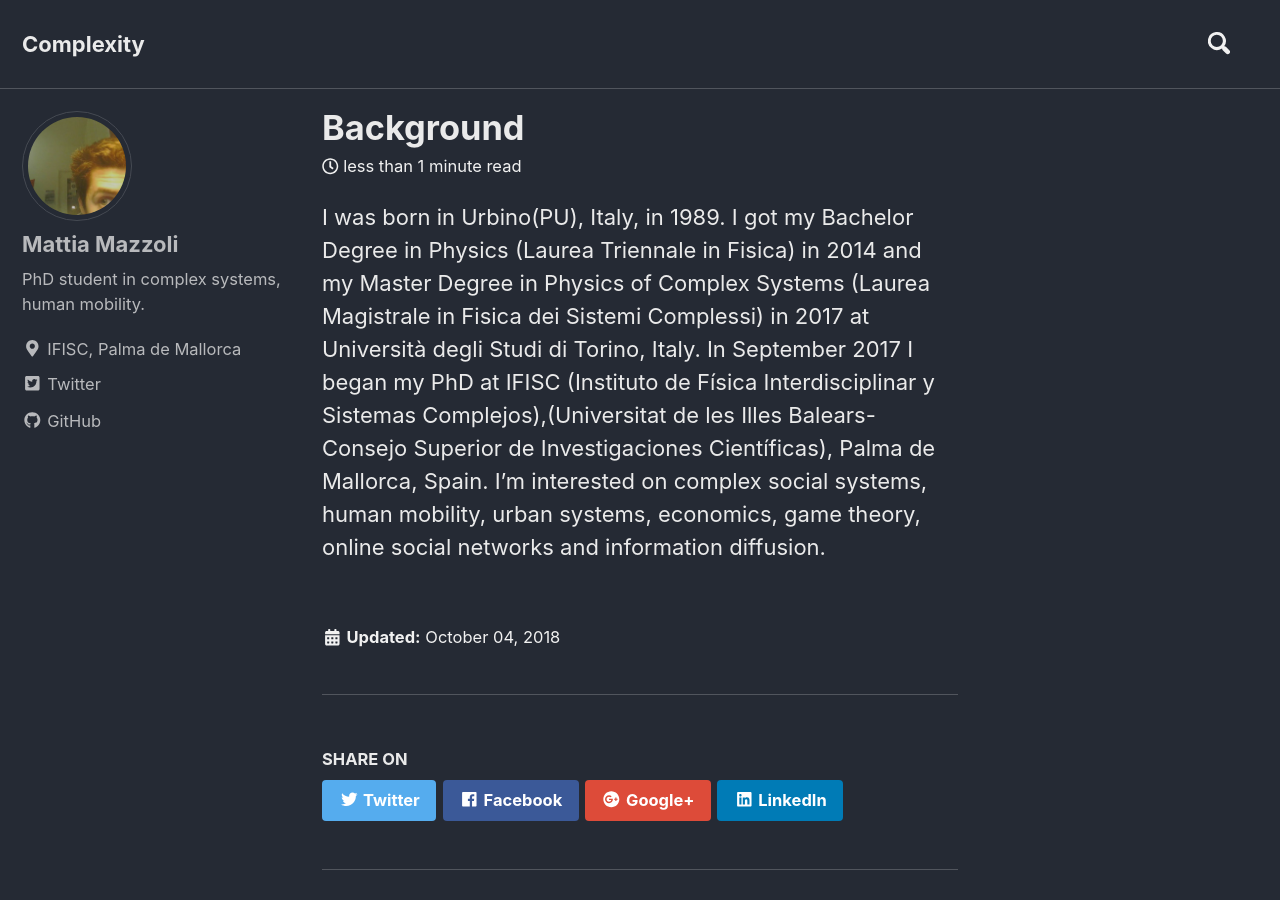
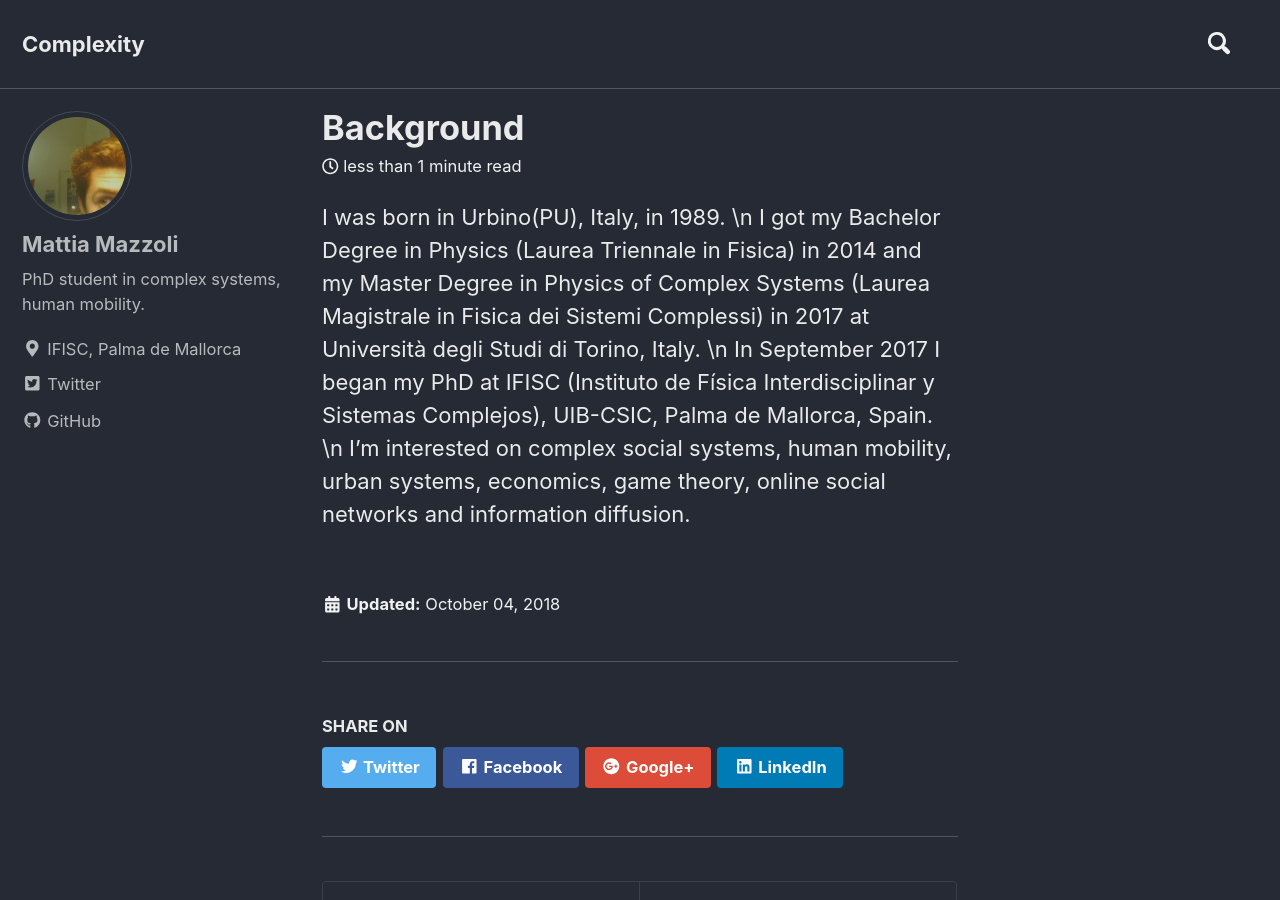
Before and after one commit to mattiamazzoli/mattiamazzoli.github.io, a Jekyll site: the page built from _posts/2018-10-04-Background.md, in a window 1280 px wide and 900 px high. Built offline with Jekyll 4.4.1, drawn with Linux system fonts in a browser that asks for light colours; nearby versions of some CDN libraries.

Commit message:
Initial commit

```diff
--- a/_posts/2018-10-04-Background.md
+++ b/_posts/2018-10-04-Background.md
@@ -1,4 +1,4 @@
-I was born in Urbino(PU), Italy, in 1989.
-I got my Bachelor Degree in Physics (Laurea Triennale in Fisica) in 2014 and my Master Degree in Physics of Complex Systems (Laurea Magistrale in Fisica dei Sistemi Complessi) in 2017 at Università degli Studi di Torino, Italy.
-In September 2017 I began my PhD at IFISC (Instituto de Física Interdisciplinar y Sistemas Complejos),(Universitat de les Illes Balears-Consejo Superior de Investigaciones Científicas), Palma de Mallorca, Spain.
+I was born in Urbino(PU), Italy, in 1989. \n
+I got my Bachelor Degree in Physics (Laurea Triennale in Fisica) in 2014 and my Master Degree in Physics of Complex Systems (Laurea Magistrale in Fisica dei Sistemi Complessi) in 2017 at Università degli Studi di Torino, Italy. \n
+In September 2017 I began my PhD at IFISC (Instituto de Física Interdisciplinar y Sistemas Complejos), UIB-CSIC, Palma de Mallorca, Spain. \n
 I’m interested on complex social systems, human mobility, urban systems, economics, game theory, online social networks and information diffusion.
```
